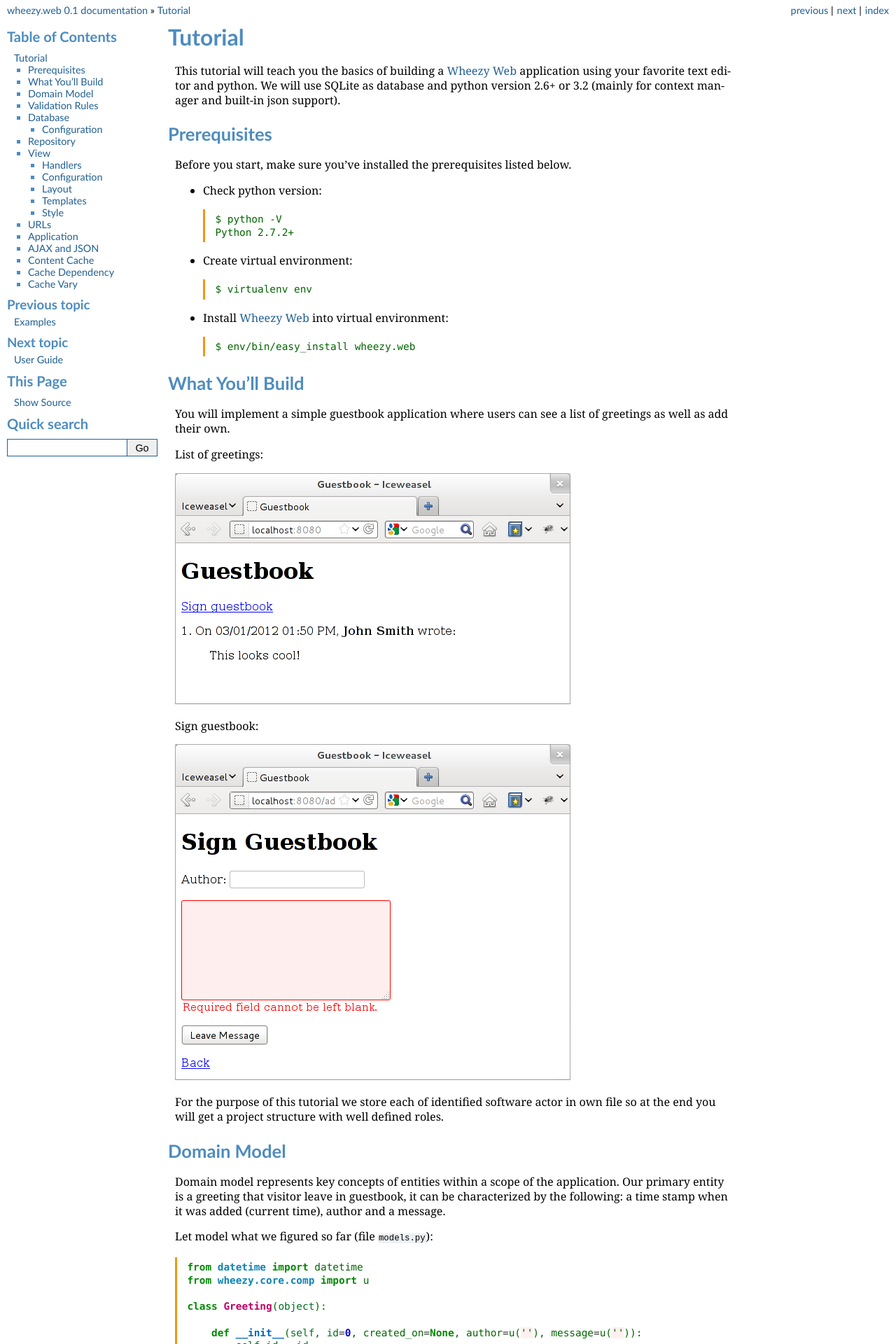
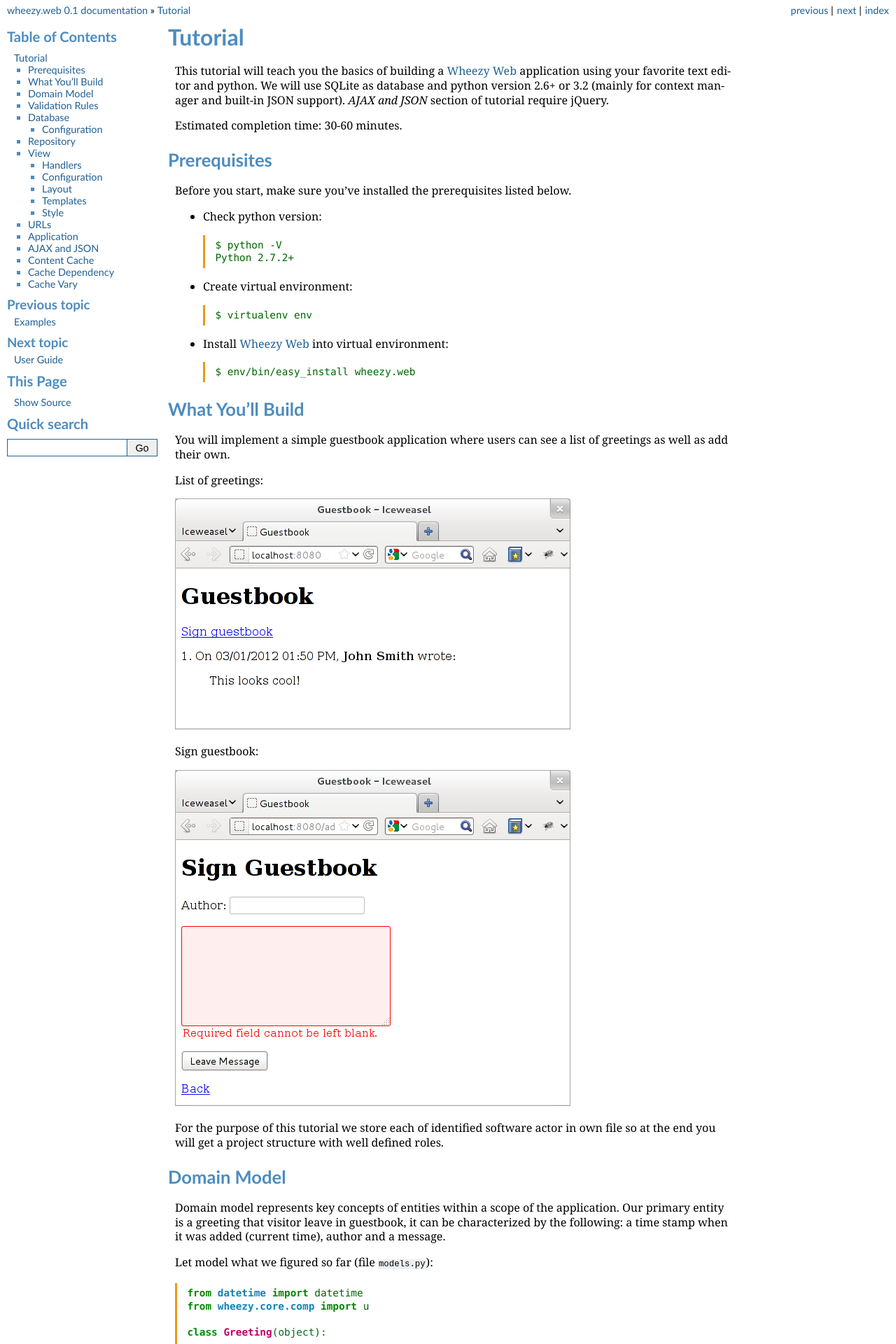
Before and after one commit to akornatskyy/wheezy.web, a Sphinx documentation site: the page built from doc/tutorial.rst, in a window 1280 px wide. Shown: the top 1920 px of the page at 70% size. Built offline with Sphinx 7.4.7, drawn with Linux system fonts in a browser that asks for light colours; some of the changed text lies outside the part shown.

Commit message:
Minor corrections in tutorial.

```diff
--- a/doc/tutorial.rst
+++ b/doc/tutorial.rst
@@ -5,7 +5,9 @@
 This tutorial will teach you the basics of building a :ref:`wheezy.web`
 application using your favorite text editor and python. We will use SQLite as
 database and python version 2.6+ or 3.2 (mainly for context manager and
-built-in json support).
+built-in JSON support). *AJAX and JSON* section of tutorial require jQuery.
+
+Estimated completion time: 30-60 minutes.
 
 Prerequisites
 -------------
@@ -582,7 +584,7 @@
 
 Declare cache dependency (right after all imports)::
 
-    list_cache_dependency = CacheDependency('list', time=15*60)
+    list_cache_dependency = CacheDependency('list', time=15 * 60)
 
 Modify ``ListHandler`` so it is aware about the list cache dependency::
 
```
Also changed, not shown: other parts of doc/tutorial.rst (+5 -6 lines), 1 other file.
